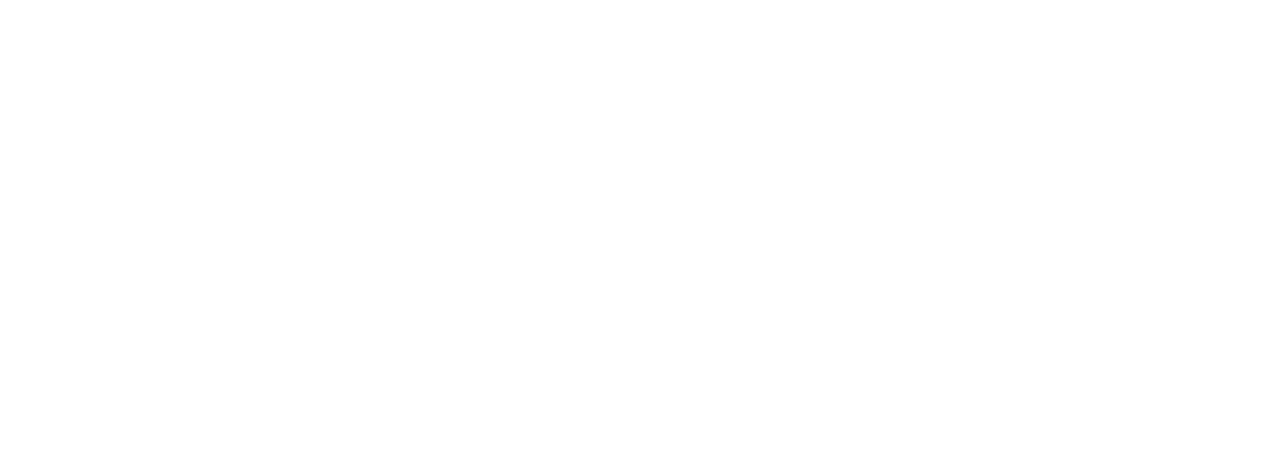
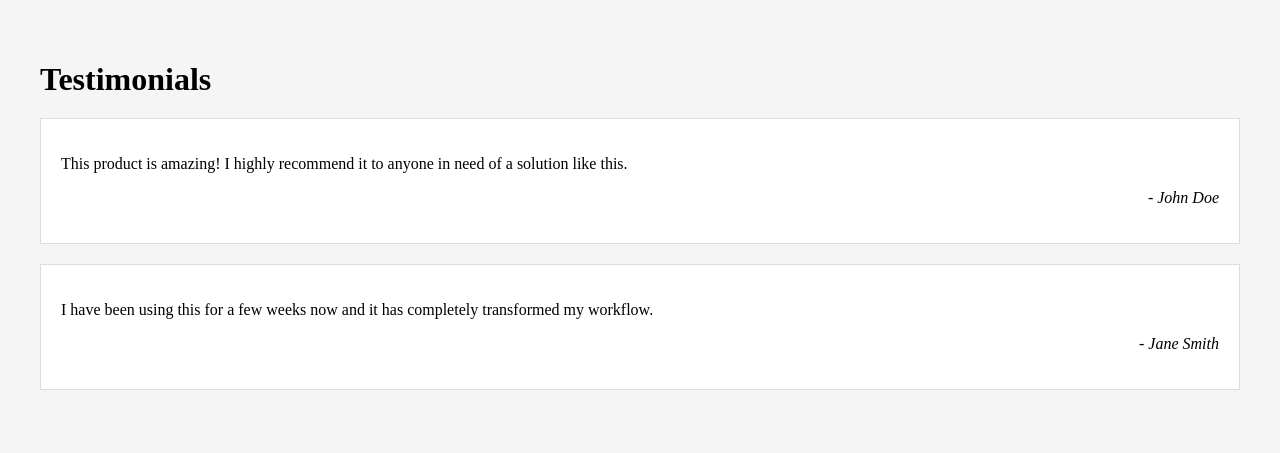
Before and after one commit to acciojob/testimonial-Tazh-nik, a website: page main.html in a window 1280 px wide. Drawn offline with Linux system fonts and the light colour scheme.

Commit message:
created a submission

```diff
--- a/main.html
+++ b/main.html
@@ -7,6 +7,25 @@
 </head>
 
 <body>
+	<div class="container">
+
+        <h1>Testimonials</h1>
+
+        <div class="testimonial">
+            <p class="text">
+                This product is amazing! I highly recommend it to anyone in need of a solution like this.
+            </p>
+            <p class="author">- John Doe</p>
+        </div>
+
+        <div class="testimonial">
+            <p class="text">
+                I have been using this for a few weeks now and it has completely transformed my workflow.
+            </p>
+            <p class="author">- Jane Smith</p>
+        </div>
+
+    </div>
 	<!-- the entire body must be written by student -->
     <script type="text/javascript" src="./script.js">
 </script>
--- a/styles.css
+++ b/styles.css
@@ -1 +1,33 @@
 /*  your css code here. If applicable */
+ body {
+            background-color: #f5f5f5;
+            margin: 0;
+            font-family: "Times New Roman", serif;
+        }
+
+        .container {
+            padding: 40px;
+            background-color: #f5f5f5;
+
+        }
+
+        h1 {
+            font-size: 32px;
+            margin-bottom: 20px;
+        }
+
+        .testimonial {
+            background-color: white;
+            border: 1px solid #ddd;
+            padding: 20px;
+            margin-bottom: 20px;
+        }
+
+        .text {
+            font-size: 16px;
+        }
+
+        .author {
+            text-align: right;
+            font-style: italic;
+        }
```
